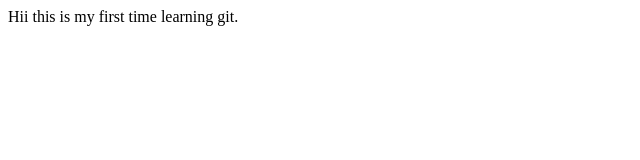
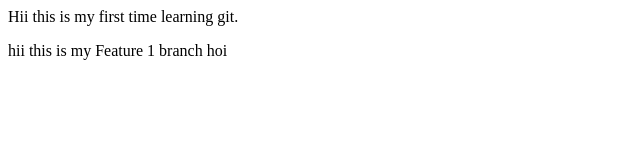
Before and after one commit to Rohan568/Local-Repo, a plain HTML site: page index.html in a window 1280 px wide. Shown: the whole page, without its empty margins (0-640 px from the left). Drawn offline with Linux system fonts and the light colour scheme.

Commit message:
Trying trying

```diff
--- a/index.html
+++ b/index.html
@@ -1 +1,2 @@
 <p>Hii this is my first time learning git.</p>
+<p>hii this is my Feature 1 branch hoi</p>
```
